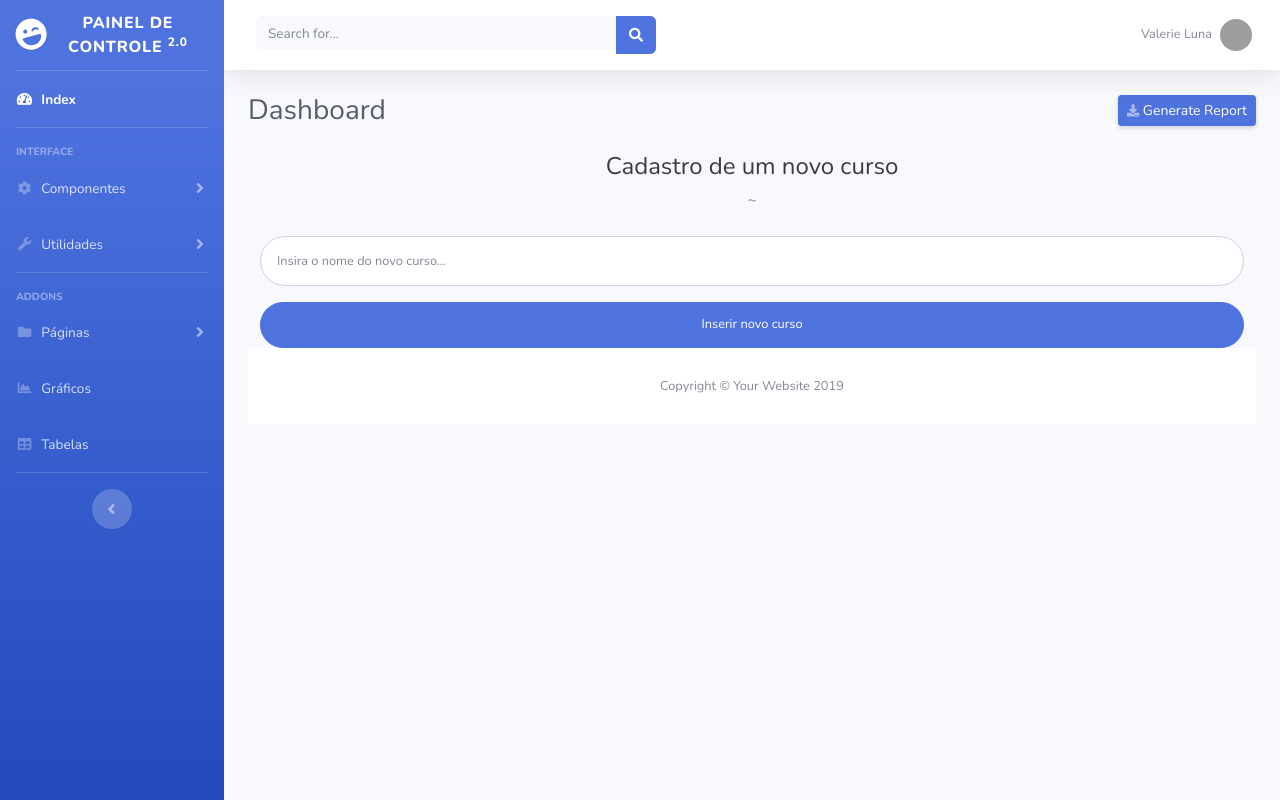
After one commit to souzagostautas/crud, a PHP site: page /cadastrocurso.html in a window 1280 px wide. The commit adds this page. Run offline with PHP 8.4, Linux system fonts and the light colour scheme; grey boxes are pictures that could not be loaded.

Commit message:
adicionado cadastrocurso.html

```diff
--- /dev/null
+++ b/cadastrocurso.html
@@ -0,0 +1,350 @@
+<?php
+  include 'conecta.php';
+?>
+
+<!DOCTYPE html>
+<html lang="en">
+
+<head>
+
+  <meta charset="utf-8">
+  <meta http-equiv="X-UA-Compatible" content="IE=edge">
+  <meta name="viewport" content="width=device-width, initial-scale=1, shrink-to-fit=no">
+  <meta name="description" content="">
+  <meta name="author" content="">
+
+  <title>Painel de Controle</title>
+
+  <!-- Custom fonts for this template-->
+  <link href="vendor/fontawesome-free/css/all.min.css" rel="stylesheet" type="text/css">
+  <link href="https://fonts.googleapis.com/css?family=Nunito:200,200i,300,300i,400,400i,600,600i,700,700i,800,800i,900,900i" rel="stylesheet">
+
+  <!-- Custom styles for this template-->
+  <link href="css/sb-admin-2.min.css" rel="stylesheet">
+
+</head>
+
+<body id="page-top">
+
+  <!-- Page Wrapper -->
+  <div id="wrapper">
+
+    <!-- Sidebar -->
+    <ul class="navbar-nav bg-gradient-primary sidebar sidebar-dark accordion" id="accordionSidebar">
+
+      <!-- Sidebar - Brand -->
+      <a class="sidebar-brand d-flex align-items-center justify-content-center" href="index.php">
+        <div class="sidebar-brand-icon rotate-n-15">
+          <i class="fas fa-laugh-wink"></i>
+        </div>
+        <div class="sidebar-brand-text mx-3">Painel de Controle <sup>2.0</sup></div>
+      </a>
+
+      <!-- Divider -->
+      <hr class="sidebar-divider my-0">
+
+      <!-- Nav Item - Dashboard -->
+      <li class="nav-item active">
+        <a class="nav-link" href="index.php">
+          <i class="fas fa-fw fa-tachometer-alt"></i>
+          <span>Index</span></a>
+      </li>
+
+      <!-- Divider -->
+      <hr class="sidebar-divider">
+
+      <!-- Heading -->
+      <div class="sidebar-heading">
+        Interface
+      </div>
+
+      <!-- Nav Item - Pages Collapse Menu -->
+      <li class="nav-item">
+        <a class="nav-link collapsed" href="#" data-toggle="collapse" data-target="#collapseTwo" aria-expanded="true" aria-controls="collapseTwo">
+          <i class="fas fa-fw fa-cog"></i>
+          <span>Componentes</span>
+        </a>
+        <div id="collapseTwo" class="collapse" aria-labelledby="headingTwo" data-parent="#accordionSidebar">
+          <div class="bg-white py-2 collapse-inner rounded">
+            <h6 class="collapse-header">Custom Components:</h6>
+            <a class="collapse-item" href="buttons.html">Buttons</a>
+            <a class="collapse-item" href="cards.html">Cards</a>
+          </div>
+        </div>
+      </li>
+
+      <!-- Nav Item - Utilities Collapse Menu -->
+      <li class="nav-item">
+        <a class="nav-link collapsed" href="#" data-toggle="collapse" data-target="#collapseUtilities" aria-expanded="true" aria-controls="collapseUtilities">
+          <i class="fas fa-fw fa-wrench"></i>
+          <span>Utilidades</span>
+        </a>
+        <div id="collapseUtilities" class="collapse" aria-labelledby="headingUtilities" data-parent="#accordionSidebar">
+          <div class="bg-white py-2 collapse-inner rounded">
+            <h6 class="collapse-header">Custom Utilities:</h6>
+            <a class="collapse-item" href="utilities-color.html">Colors</a>
+            <a class="collapse-item" href="utilities-border.html">Borders</a>
+            <a class="collapse-item" href="utilities-animation.html">Animations</a>
+            <a class="collapse-item" href="utilities-other.html">Other</a>
+          </div>
+        </div>
+      </li>
+
+      <!-- Divider -->
+      <hr class="sidebar-divider">
+
+      <!-- Heading -->
+      <div class="sidebar-heading">
+        Addons
+      </div>
+
+      <!-- Nav Item - Pages Collapse Menu -->
+      <li class="nav-item">
+        <a class="nav-link collapsed" href="#" data-toggle="collapse" data-target="#collapsePages" aria-expanded="true" aria-controls="collapsePages">
+          <i class="fas fa-fw fa-folder"></i>
+          <span>Páginas</span>
+        </a>
+        <div id="collapsePages" class="collapse" aria-labelledby="headingPages" data-parent="#accordionSidebar">
+          <div class="bg-white py-2 collapse-inner rounded">
+            <h6 class="collapse-header">Login Screens:</h6>
+            <a class="collapse-item" href="login.html">Login</a>
+            <a class="collapse-item" href="register.html">Register</a>
+            <a class="collapse-item" href="forgot-password.html">Forgot Password</a>
+            <div class="collapse-divider"></div>
+            <h6 class="collapse-header">Other Pages:</h6>
+            <a class="collapse-item" href="404.html">404 Page</a>
+            <a class="collapse-item" href="blank.html">Blank Page</a>
+            <div class="collapse-divider"></div>
+            <h6 class="collapse-header">Inserir:</h6>
+            <a class="collapse-item" href="cadastrocurso.html">Novo curso</a>
+          </div>
+        </div>
+      </li>
+
+      <!-- Nav Item - Charts -->
+      <li class="nav-item">
+        <a class="nav-link" href="charts.html">
+          <i class="fas fa-fw fa-chart-area"></i>
+          <span>Gráficos</span></a>
+      </li>
+
+      <!-- Nav Item - Tables -->
+      <li class="nav-item">
+        <a class="nav-link" href="tables.html">
+          <i class="fas fa-fw fa-table"></i>
+          <span>Tabelas</span></a>
+      </li>
+
+      <!-- Divider -->
+      <hr class="sidebar-divider d-none d-md-block">
+
+      <!-- Sidebar Toggler (Sidebar) -->
+      <div class="text-center d-none d-md-inline">
+        <button class="rounded-circle border-0" id="sidebarToggle"></button>
+      </div>
+
+    </ul>
+    <!-- End of Sidebar -->
+
+    <!-- Content Wrapper -->
+    <div id="content-wrapper" class="d-flex flex-column">
+
+      <!-- Main Content -->
+      <div id="content">
+
+        <!-- Topbar -->
+        <nav class="navbar navbar-expand navbar-light bg-white topbar mb-4 static-top shadow">
+
+          <!-- Sidebar Toggle (Topbar) -->
+          <button id="sidebarToggleTop" class="btn btn-link d-md-none rounded-circle mr-3">
+            <i class="fa fa-bars"></i>
+          </button>
+
+          <!-- Topbar Search -->
+          <form class="d-none d-sm-inline-block form-inline mr-auto ml-md-3 my-2 my-md-0 mw-100 navbar-search">
+            <div class="input-group">
+              <input type="text" class="form-control bg-light border-0 small" placeholder="Search for..." aria-label="Search" aria-describedby="basic-addon2">
+              <div class="input-group-append">
+                <button class="btn btn-primary" type="button">
+                  <i class="fas fa-search fa-sm"></i>
+                </button>
+              </div>
+            </div>
+          </form>
+
+          <!-- Topbar Navbar -->
+          <ul class="navbar-nav ml-auto">
+
+            <!-- Nav Item - Search Dropdown (Visible Only XS) -->
+            <li class="nav-item dropdown no-arrow d-sm-none">
+              <a class="nav-link dropdown-toggle" href="#" id="searchDropdown" role="button" data-toggle="dropdown" aria-haspopup="true" aria-expanded="false">
+                <i class="fas fa-search fa-fw"></i>
+              </a>
+              <!-- Dropdown - Messages -->
+              <div class="dropdown-menu dropdown-menu-right p-3 shadow animated--grow-in" aria-labelledby="searchDropdown">
+                <form class="form-inline mr-auto w-100 navbar-search">
+                  <div class="input-group">
+                    <input type="text" class="form-control bg-light border-0 small" placeholder="Search for..." aria-label="Search" aria-describedby="basic-addon2">
+                    <div class="input-group-append">
+                      <button class="btn btn-primary" type="button">
+                        <i class="fas fa-search fa-sm"></i>
+                      </button>
+                    </div>
+                  </div>
+                </form>
+              </div>
+            </li>
+
+            <!-- Nav Item - User Information -->
+            <li class="nav-item dropdown no-arrow">
+              <a class="nav-link dropdown-toggle" href="#" id="userDropdown" role="button" data-toggle="dropdown" aria-haspopup="true" aria-expanded="false">
+                <span class="mr-2 d-none d-lg-inline text-gray-600 small">Valerie Luna</span>
+                <img class="img-profile rounded-circle" src="https://source.unsplash.com/QAB-WJcbgJk/60x60">
+              </a>
+              <!-- Dropdown - User Information -->
+              <div class="dropdown-menu dropdown-menu-right shadow animated--grow-in" aria-labelledby="userDropdown">
+                <a class="dropdown-item" href="#">
+                  <i class="fas fa-user fa-sm fa-fw mr-2 text-gray-400"></i>
+                  Perfil
+                </a>
+                <a class="dropdown-item" href="#">
+                  <i class="fas fa-cogs fa-sm fa-fw mr-2 text-gray-400"></i>
+                  Configurações
+                </a>
+                <a class="dropdown-item" href="#">
+                  <i class="fas fa-list fa-sm fa-fw mr-2 text-gray-400"></i>
+                  Activity Log
+                </a>
+                <div class="dropdown-divider"></div>
+                <a class="dropdown-item" href="#" data-toggle="modal" data-target="#logoutModal">
+                  <i class="fas fa-sign-out-alt fa-sm fa-fw mr-2 text-gray-400"></i>
+                  Logout
+                </a>
+              </div>
+            </li>
+
+          </ul>
+
+        </nav>
+        <!-- End of Topbar -->
+
+        <!-- Begin Page Content -->
+        <div class="container-fluid">
+
+          <!-- Page Heading -->
+          <div class="d-sm-flex align-items-center justify-content-between mb-4">
+            <h1 class="h3 mb-0 text-gray-800">Dashboard</h1>
+            <a href="#" class="d-none d-sm-inline-block btn btn-sm btn-primary shadow-sm"><i class="fas fa-download fa-sm text-white-50"></i> Generate Report</a>
+          </div>
+
+          <!-- Content Row -->
+          <div class="row">
+
+
+            <div class="container-fluid">
+              <div class="text-center">
+                <h1 class="h4 text-gray-900 mb-2">Cadastro de um novo curso</h1>
+                <p class="mb-4">~</p>
+                </div>
+                <form class="user">
+                  <div class="form-group">
+                    <input type="text" class="form-control form-control-user" name ="novocurso" placeholder="Insira o nome do novo curso...">
+                  </div>
+                  <a href="#" class="btn btn-primary btn-user btn-block" value="cadastrocurso">
+                  Inserir novo curso
+                  </a>
+                </form>
+              </div>
+            </div>
+
+
+      <footer class="sticky-footer bg-white">
+        <div class="container my-auto">
+          <div class="copyright text-center my-auto">
+            <span>Copyright &copy; Your Website 2019</span>
+          </div>
+        </div>
+      </footer>
+      <!-- End of Footer -->
+
+    </div>
+    <!-- End of Content Wrapper -->
+
+  </div>
+  <!-- End of Page Wrapper -->
+
+  <!-- Scroll to Top Button-->
+  <a class="scroll-to-top rounded" href="#page-top">
+    <i class="fas fa-angle-up"></i>
+  </a>
+
+  <!-- Logout Modal-->
+  <div class="modal fade" id="logoutModal" tabindex="-1" role="dialog" aria-labelledby="exampleModalLabel" aria-hidden="true">
+    <div class="modal-dialog" role="document">
+      <div class="modal-content">
+        <div class="modal-header">
+          <h5 class="modal-title" id="exampleModalLabel">Ready to Leave?</h5>
+          <button class="close" type="button" data-dismiss="modal" aria-label="Close">
+            <span aria-hidden="true">×</span>
+          </button>
+        </div>
+        <div class="modal-body">Select "Logout" below if you are ready to end your current session.</div>
+        <div class="modal-footer">
+          <button class="btn btn-secondary" type="button" data-dismiss="modal">Cancel</button>
+          <a class="btn btn-primary" href="login.html">Logout</a>
+        </div>
+      </div>
+    </div>
+  </div>
+
+  <!-- Bootstrap core JavaScript-->
+  <script src="vendor/jquery/jquery.min.js"></script>
+  <script src="vendor/bootstrap/js/bootstrap.bundle.min.js"></script>
+
+  <!-- Core plugin JavaScript-->
+  <script src="vendor/jquery-easing/jquery.easing.min.js"></script>
+
+  <!-- Custom scripts for all pages-->
+  <script src="js/sb-admin-2.min.js"></script>
+
+  <!-- Page level plugins -->
+  <script src="vendor/chart.js/Chart.min.js"></script>
+
+  <!-- Page level custom scripts -->
+  <script src="js/demo/chart-area-demo.js"></script>
+  <script src="js/demo/chart-pie-demo.js"></script>
+
+</body>
+
+</html>
+
+
+<!--
+
+          <div class="card shadow mb-4">
+            <div class="card-header py-3">
+              <h6 class="m-0 font-weight-bold text-primary">CADASTRO DO NOVO CURSO</h6>
+            </div>
+            <div class="card-body">
+              <div class="table-responsive">
+                <table class="table table-bordered" id="dataTable" width="100%" cellspacing="0">
+                  <thead>
+                  </thead>
+                  <tbody>
+                    <form action="#" method="POST">
+                    <tr>
+                    <td>Digite o nome do novo curso</td>
+                    <td><input type="text" name="nome"><br></td>
+                    </tr>
+                    <tr>
+                    <td></td>
+                    <td><input type="submit" name="botao" value="CADASTRAR"></td>
+                    </tr>
+                    </form>
+                  </tbody>
+                </table>
+              </div>
+            </div>
+          </div>
+
+-->
```
Also changed, not shown: index.php (+6 -2 lines).
